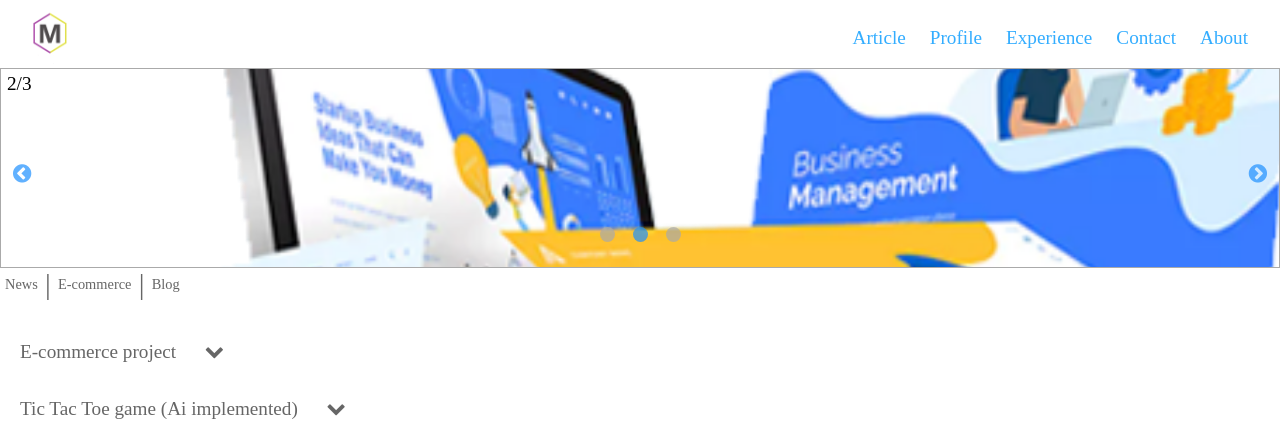
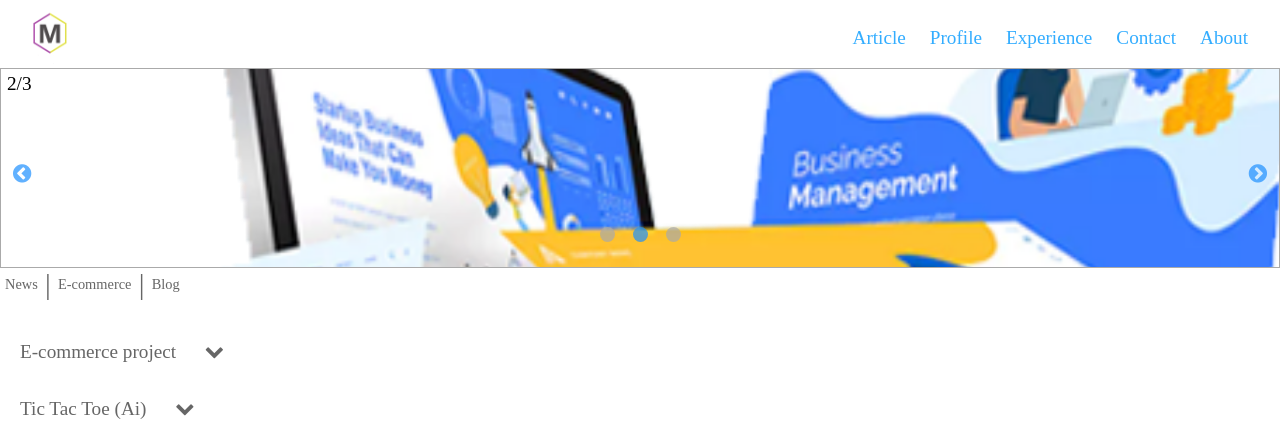
Before and after one commit to iroka09/codemerger, a plain HTML site: page index.html in a window 1280 px wide. Shown: the top 445 px of the page. Drawn offline with nearby package versions, Linux system fonts and the light colour scheme.

Commit message:
Update index.html

```diff
--- a/index.html
+++ b/index.html
@@ -764,7 +764,7 @@ width: 100% !important
 		</div>
 
 		<div  class="more">
-	<div onclick= "toggle(this)">	Tic Tac Toe game (Ai implemented) &emsp; <i  class="fa fa-chevron-down"></i>
+	<div onclick= "toggle(this)">Tic Tac Toe (Ai) &emsp; <i  class="fa fa-chevron-down"></i>
 		</div>
 		<ul  id="ul">
 		<li><a href= "tic_tac_toe.html">Tic tac toe</a></li>
```
